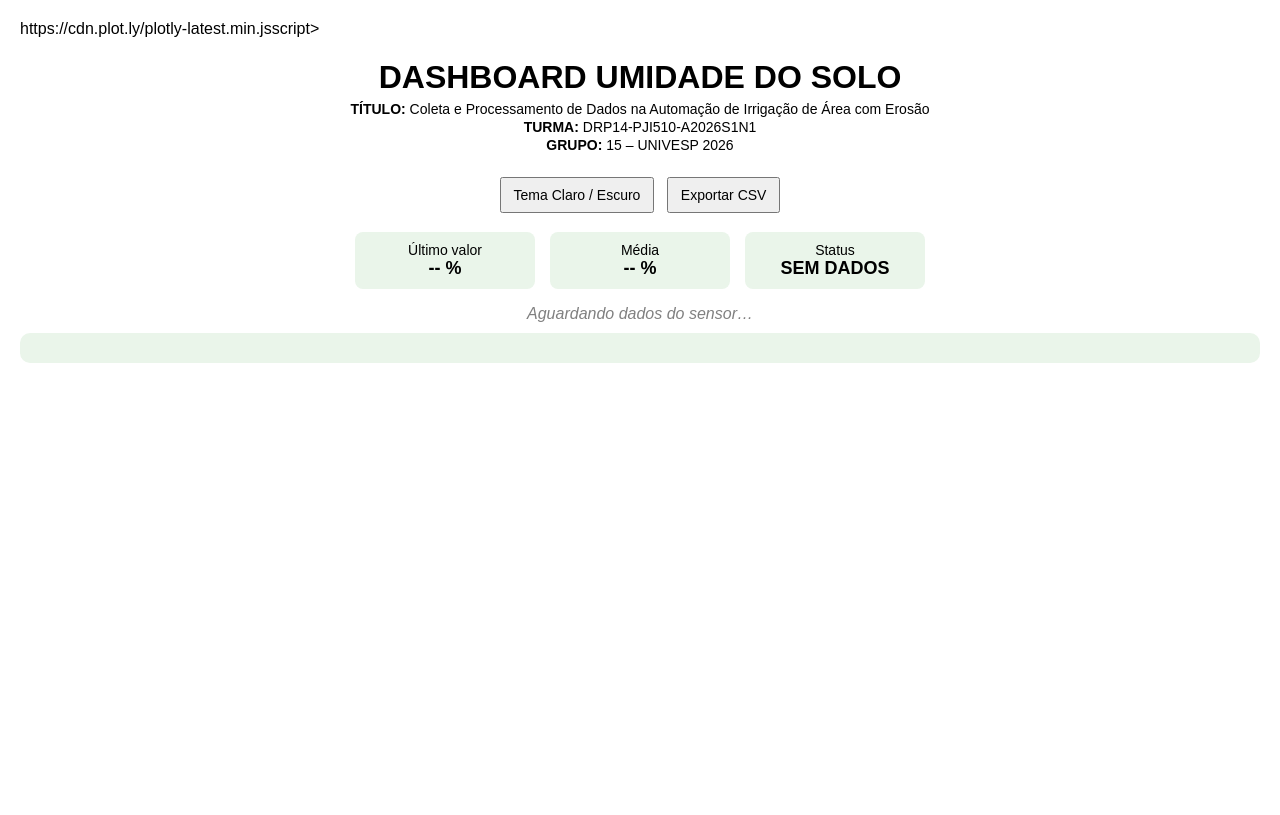
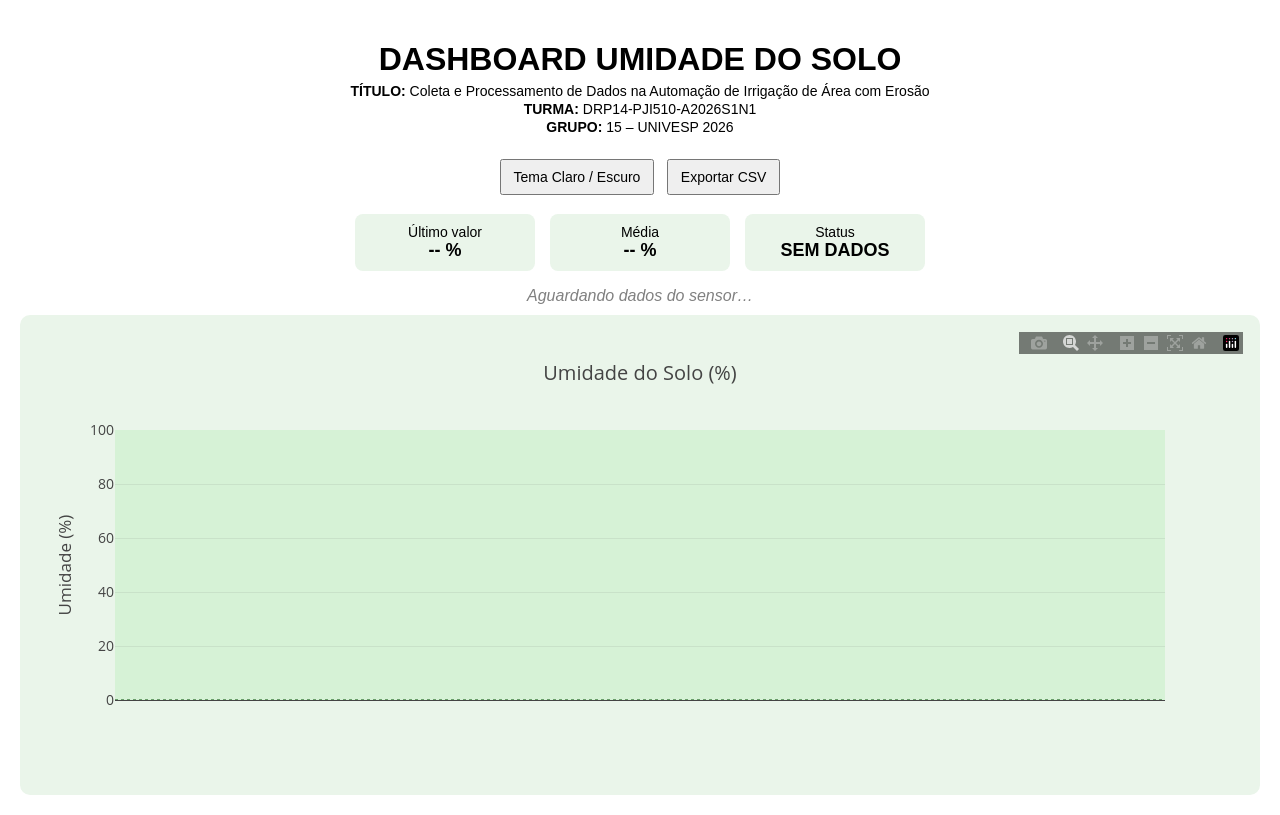
Before and after one commit to Sportreviso/dashboard_API-REST, a Flask app: page / in a window 1280 px wide. Before the commit the page ends 363 px from the top, so only its background shows below. Run offline with Flask 3, Linux system fonts and the light colour scheme; data that the repository does not hold is empty; some libraries are stand-ins or nearby versions.

Commit message:
Linha visível no gráfico mesmo sem dado
O QUE MUDA VISUALMENTE AGORA
🔌 Sensor desligado
✔️ Gráfico não fica vazio
✔️ Aparece uma linha verde clara tracejada
✔️ Mensagem “Aguardando dados do sensor…”
✔️ Status = SEM DADOS
⚡ Sensor ligado
✔️ Linha tracejada desaparece
✔️ Linha real aparece
✔️ Pontos visíveis
✔️ Indicadores atualizam
✔️ Status = ONLINE

```diff
--- a/templates/dashboard.html
+++ b/templates/dashboard.html
@@ -4,7 +4,8 @@
     <meta charset="UTF-8">
     <title>Dashboard Umidade do Solo</title>
 
-    https://cdn.plot.ly/plotly-latest.min.jsscript>
+    <!-- ✅ IMPORTAÇÃO CORRETA DO PLOTLY -->
+    <script src="https://cdn.plot.ly/plotly-latest.min.js"></script>
 
     <style>
         :root {
@@ -114,7 +115,7 @@
             Média<br><strong id="media">-- %</strong>
         </div>
         <div class="indicator">
-            Status<br><strong id="status">Aguardando</strong>
+            Status<br><strong id="status">SEM DADOS</strong>
         </div>
     </div>
 
@@ -134,6 +135,7 @@
         }
 
         function exportarCSV() {
+            if (dadosCSV.length === 0) return;
             let csv = "Tempo,Umidade (%)\n";
             dadosCSV.forEach(l => csv += `${l.x},${l.y}\n`);
             const blob = new Blob([csv], { type: 'text/csv' });
@@ -151,37 +153,73 @@
             fetch('/data')
                 .then(r => r.json())
                 .then(d => {
-                    const grafico = JSON.parse(d[0]);
-                    const x = grafico.data[0].x;
-                    const y = grafico.data[0].y;
+                    const payload = JSON.parse(d[0]);
+                    const x = payload.data[0].x;
+                    const y = payload.data[0].y;
 
                     dadosCSV = x.map((v, i) => ({ x: v, y: y[i] }));
 
-                    const mensagem = document.getElementById("mensagem");
+                    let trace;
 
                     if (y.length > 0) {
-                        mensagem.style.display = "none";
+                        // ✅ DADOS REAIS
+                        trace = {
+                            x: x,
+                            y: y,
+                            type: "scatter",
+                            mode: "lines+markers",
+                            name: "Umidade do Solo",
+                            line: { width: 3, color: "green" },
+                            marker: {
+                                size: 6,
+                                color: y.map(v => v < 0 ? "red" : "green")
+                            }
+                        };
+
+                        document.getElementById("mensagem").style.display = "none";
                         document.getElementById("status").innerText = "ONLINE";
-                        document.getElementById("ultimo").innerText = y[y.length - 1].toFixed(1) + " %";
-                        document.getElementById("media").innerText = calcularMedia(y).toFixed(1) + " %";
+                        document.getElementById("ultimo").innerText =
+                            y[y.length - 1].toFixed(1) + " %";
+                        document.getElementById("media").innerText =
+                            calcularMedia(y).toFixed(1) + " %";
+
                     } else {
-                        mensagem.style.display = "block";
+                        // ✅ LINHA VISUAL QUANDO NÃO HÁ DADOS
+                        trace = {
+                            x: [0, 1],
+                            y: [0, 0],
+                            type: "scatter",
+                            mode: "lines",
+                            name: "Aguardando dados",
+                            line: {
+                                width: 2,
+                                dash: "dot",
+                                color: "#6a9e6a"
+                            }
+                        };
+
+                        document.getElementById("mensagem").style.display = "block";
                         document.getElementById("status").innerText = "SEM DADOS";
                         document.getElementById("ultimo").innerText = "-- %";
                         document.getElementById("media").innerText = "-- %";
                     }
 
-                    grafico.data[0].line = { width: 3 };
-                    grafico.data[0].marker = {
-                        size: 6,
-                        color: y.map(v => v < 0 ? 'red' : 'green')
+                    const layout = {
+                        title: "Umidade do Solo (%)",
+                        xaxis: {
+                            title: "Tempo",
+                            visible: y.length > 0
+                        },
+                        yaxis: {
+                            title: "Umidade (%)",
+                            range: [0, 100]
+                        },
+                        plot_bgcolor: "#d6f2d6",
+                        paper_bgcolor: "transparent",
+                        font: { size: 14 }
                     };
 
-                    grafico.layout.plot_bgcolor = "#d6f2d6";
-                    grafico.layout.paper_bgcolor = "transparent";
-                    grafico.layout.font = { size: 14 };
-
-                    Plotly.newPlot("grafico", grafico.data, grafico.layout);
+                    Plotly.newPlot("grafico", [trace], layout);
                 });
         }
 
```
